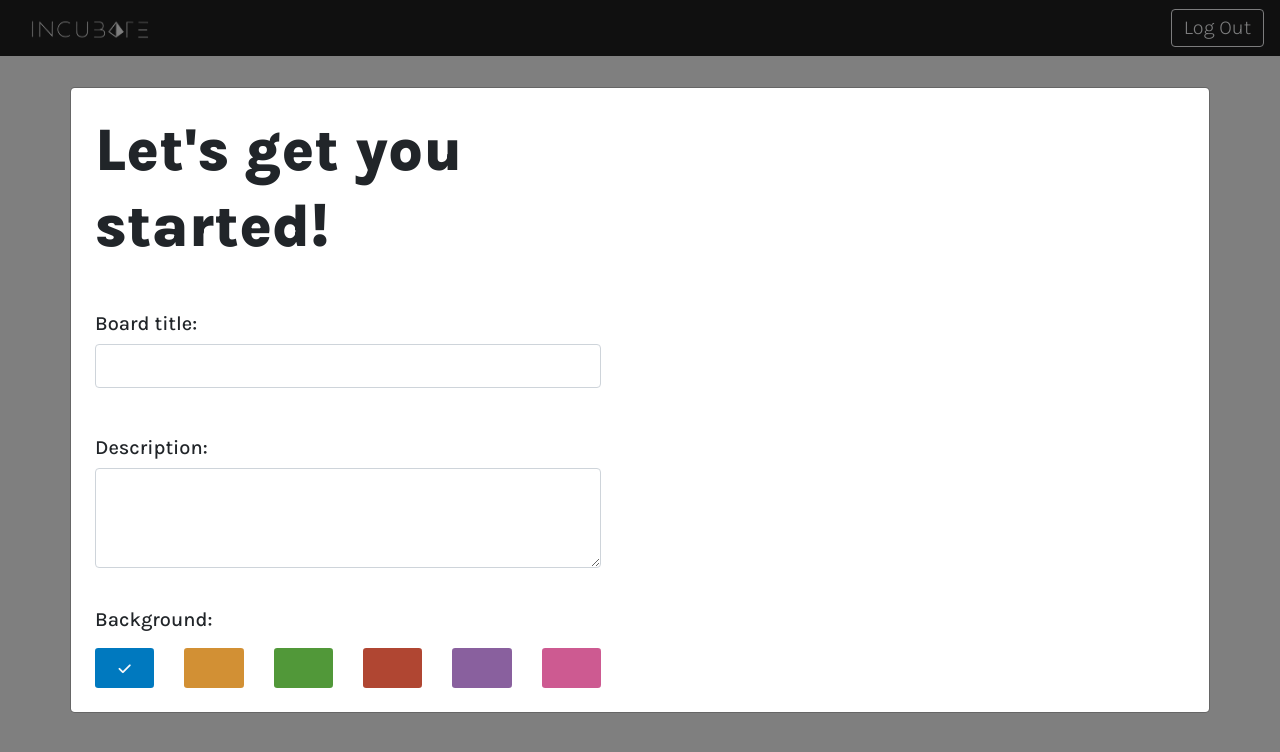
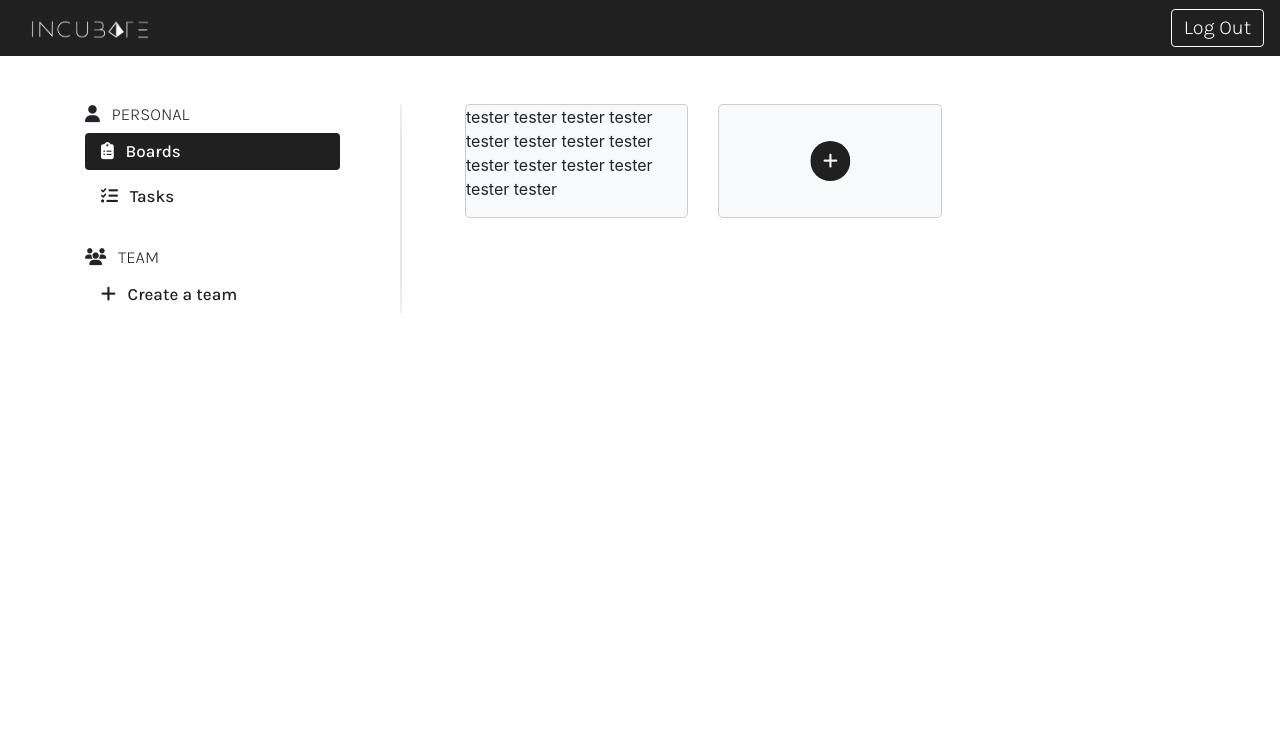
Before and after one commit to Soban-Farhan/Incubate, a React (Create React App) app in the folder Incubate/client/: page /boards in a window 1280 px wide. Shown: the top 752 px of the page. Built offline with nearby package versions, Linux system fonts and the light colour scheme; sample sign-in values are in the browser's storage.

Commit message:
Create board modal
Create board layout is complete just need to add api functionality.

```diff
--- a/Incubate/client/src/includes/baordData.js
+++ b/Incubate/client/src/includes/baordData.js
@@ -1 +1,8 @@
-export default backgroundColor = []
+export const feature = {
+    background: {
+        value: "#0079bf",
+        type: "color",
+    }
+};
+
+export const colors = ["#0079bf", "#d29034", "#519839", "#b04632", "#89609e", "#cd5a91"];
--- a/Incubate/client/src/views/board/create.js
+++ b/Incubate/client/src/views/board/create.js
@@ -1,5 +1,8 @@
 import React, { Component } from 'react';
 import { Container, Col, Row, Tab, Nav, Navbar, Modal } from 'react-bootstrap';
+
+import {colors, feature} from "../../includes/baordData.js"
+import postData from '../../includes/function'
 
 class Create extends Component {
 
@@ -9,8 +12,9 @@ class Create extends Component {
             boardName: "",
             boardDesc: "",
             boardNameError: null,
-            boardDescError: null,
-            background: "#0079bf",
+            feature: feature,
+            backgroundColor: "#0079bf",
+            backgroundImage: "",
             otherError: [ false, "" ]
         }
 
@@ -25,7 +29,6 @@ class Create extends Component {
         let url = "http://localhost:5000/api/board/create";
 
         let boardName = this.state.boardName;
-        let boardDesc = this.state.boardDesc;
 
         let isValid = true;
 
@@ -35,7 +38,16 @@ class Create extends Component {
             otherError: [ false, "" ]
         });
 
+        if (boardName.trim() === '') {
+            this.setState({ boardNameError: "Enter a board title." });
+            isValid = false;
+        }
 
+        console.log(this.state.feature)
+
+        if (isValid) {
+
+        }
     }
 
     handleChange = (e) => {
@@ -45,17 +57,29 @@ class Create extends Component {
 
         this.setState({ [nam]: val });
 
+        if (nam === "backgroundColor") {
+            let test = feature;
+            test.background.value = val
+            test.background.type = "color"
+            this.setState({
+                feature: test,
+                backgroundImage: ""
+            })
+        } else if (nam === "backgroundImage") {
+            let test = feature;
+            test.background.value = val
+            test.background.type = "image"
+            this.setState({
+                feature: test,
+                backgroundColor: ""
+            })
         }
 
-    // handleButtonClick = (e) => {
-
-    //     let val = e.target.value;
-
-    //     this.setState({ background: val });
-    // }
-
+        console.log(this.state.feature)
+    }
 
     render() {
+
         return  <Row className="h-100">
                     <Col sm={{ span: 6, offset: 0}}>
                         <div className="p-4">
@@ -82,7 +106,7 @@ class Create extends Component {
                                         <label className="font-karla"> <strong> Description: </strong> </label>
                                     </Col>
                                     <Col lg={12}>
-                                        <textarea name="boardDesc" type="text" className="form-control font-karla"
+                                        <textarea name="boardDesc" type="text" className="form-control font-karla" placeholder="optional"
                                             value={this.state.boardDesc} onChange={this.handleChange} style={{ height: "100px"}}></textarea>
                                         <div style={{ color: "red" }}>
                                             <p> { this.state.boardDescError != null ? <><i className="fas fa-exclamation-circle"/> {this.state.boardDescError}</> : "" } &nbsp; </p>
@@ -95,70 +119,29 @@ class Create extends Component {
                                     </Col>
                                     <Col lg={12}>
                                         <Row>
+                                            { colors.map((color) => (
                                                 <Col xs={4} sm={2}>
                                                     <div className="p-1" />
-                                                <button name="background" value="#0079bf" className="checkbox-design btn btn-sm text-center text-light"
-                                                    style={{ backgroundColor: "#0079bf" }} onClick={this.handleChange} >
-                                                    { this.state.background === "#0079bf" ? <i className="fas fa-check"/> : null }
+                                                    <button name="backgroundColor" type="button" value={color} className="checkbox-design btn btn-sm text-center text-light"
+                                                        style={{ backgroundColor: color }} onClick={this.handleChange} >
+                                                        { this.state.backgroundColor === color ? <i className="fas fa-check"/> : null }
                                                     </button>
                                                 </Col>
-                                            <Col xs={4} sm={2}>
-                                                <div className="p-1" />
-                                                <button name="background" value="#d29034" className="checkbox-design btn btn-sm text-center text-light"
-                                                    style={{ backgroundColor: "#d29034" }} onClick={this.handleChange} >
-                                                    { this.state.background === "#d29034" ? <i className="fas fa-check"/> : null }
-                                                </button>
+                                            )) }
+                                        </Row>
                                     </Col>
-                                            <Col xs={4} sm={2}>
-                                                <div className="p-1" />
-                                                <button name="background" value="#519839" className="checkbox-design btn btn-sm text-center text-light"
-                                                    style={{ backgroundColor: "#519839" }} onClick={this.handleChange} >
-                                                    { this.state.background === "#519839" ? <i className="fas fa-check"/> : null }
-                                                </button>
-                                            </Col>
-                                            <Col xs={4} sm={2}>
-                                                <div className="p-1" />
-                                                <button name="background" value="#b04632" className="checkbox-design btn btn-sm text-center text-light"
-                                                    style={{ backgroundColor: "#b04632" }} onClick={this.handleChange} >
-                                                    { this.state.background === "#b04632" ? <i className="fas fa-check"/> : null }
-                                                </button>
-                                            </Col>
-                                            <Col xs={4} sm={2}>
-                                                <div className="p-1" />
-                                                <button name="background" value="#89609e" className="checkbox-design btn btn-sm text-center text-light"
-                                                    style={{ backgroundColor: "#89609e" }} onClick={this.handleChange} >
-                                                    { this.state.background === "#89609e" ? <i className="fas fa-check"/> : null }
-                                                </button>
-                                            </Col>
-                                            <Col xs={4} sm={2}>
-                                                <div className="p-1" />
-                                                <button name="background" value="#cd5a91" className="checkbox-design btn btn-sm text-center text-light"
-                                                    style={{ backgroundColor: "#cd5a91" }} onClick={this.handleChange} >
-                                                    { this.state.background === "#cd5a91" ? <i className="fas fa-check"/> : null }
-                                                </button>
-                                            </Col>
-                                            {/* <Col xs={3}>
-                                            <div className="p-1" />
-                                                <button value="#d29034" className="checkbox-design btn btn-sm border-dark" style={{ backgroundColor: "#d29034" }}/>
-                                            </Col>
-                                            <Col xs={3}>
-                                                <div className="p-1" />
-                                                <button value="#000" className="checkbox-design btn btn-sm border-dark" style={{ backgroundColor: "#000" }}/>
-                                            </Col>
-                                            <Col xs={3}>
-                                                <div className="p-1" />
-                                                <button value="#000" className="checkbox-design btn btn-sm text-center text-light" style={{ backgroundColor: "#000" }}>
-
-                                                </button>
-                                            </Col> */}
                                 </Row>
+                                <div className="p-3" />
+                                <Row>
+                                    <Col className="font-karla">
+                                        <button type="submit" className="btn btn-outline-dark btn-md font-karla container-fluid"> Create Board </button>
                                     </Col>
                                 </Row>
                             </form>
                         </div>
                     </Col>
-                    {/* <Col sm={7}>
-                    </Col> */}
+                    <Col sm={7}>
+                    </Col>
                 </Row>
     }
 
--- a/Incubate/client/src/views/board/index.js
+++ b/Incubate/client/src/views/board/index.js
@@ -11,7 +11,7 @@ class Board extends Component {
   constructor() {
     super();
     this.state = {
-      show: true
+      show: false
     }
   }
 
@@ -70,9 +70,9 @@ class Board extends Component {
                       <Col sm={4}>
                         <div className="h-100 bg-light border-rounded">
                           <div className="v-relative-center text-center">
-                            <button class="btn btn-md font-karla-small" style={{ borderRadius: "25px", width: "40px", height: "40px", backgroundColor: "#202020"}}
+                            <button className="btn btn-md font-karla-small" style={{ borderRadius: "25px", width: "40px", height: "40px", backgroundColor: "#202020"}}
                               onClick={() => { this.setState({ show: true }); }} >
-                              <i class="fas fa-plus text-light"></i>
+                              <i className="fas fa-plus text-light"></i>
                             </button>
                           </div>
                         </div>
```
Lines whose indentation alone changed are shown as unchanged.
